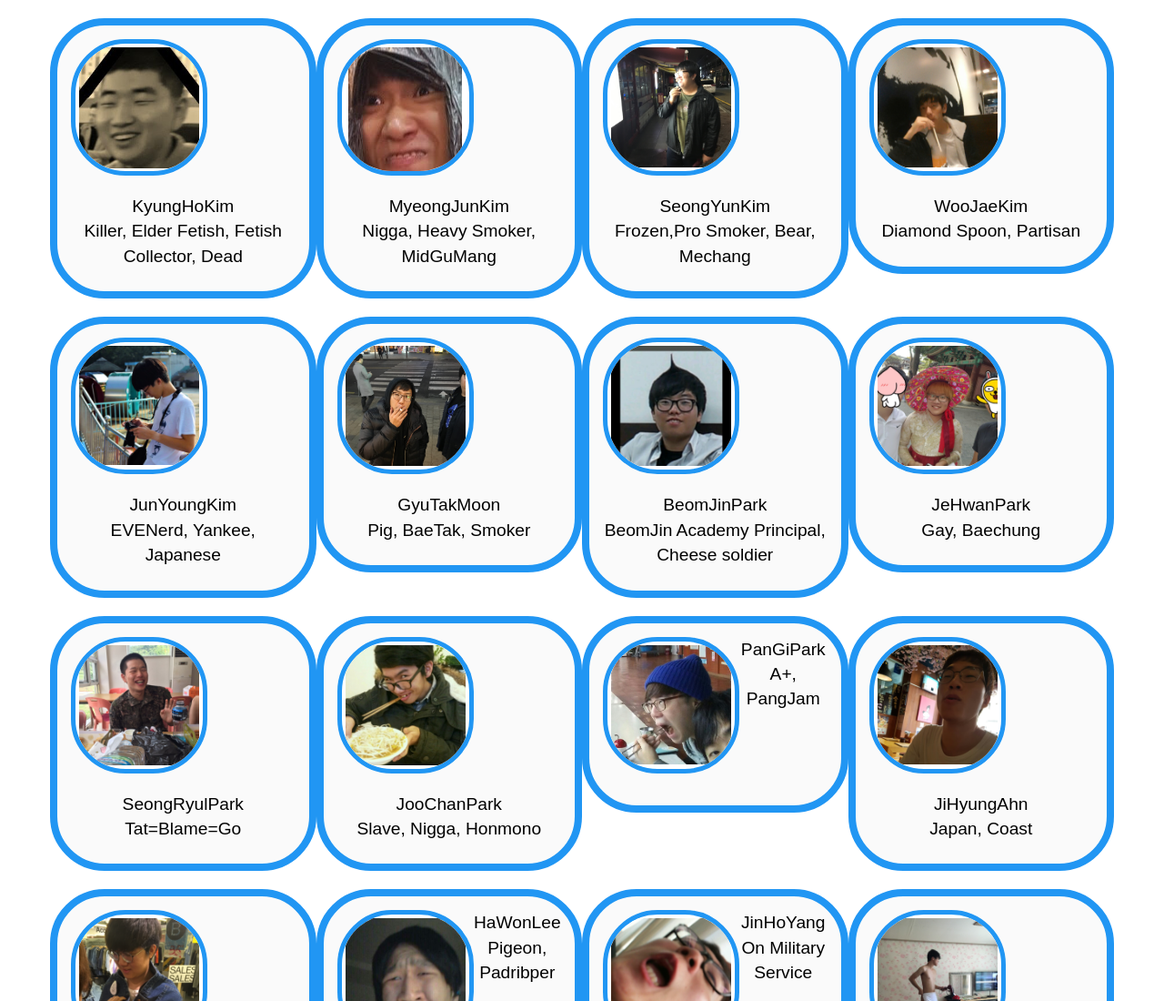
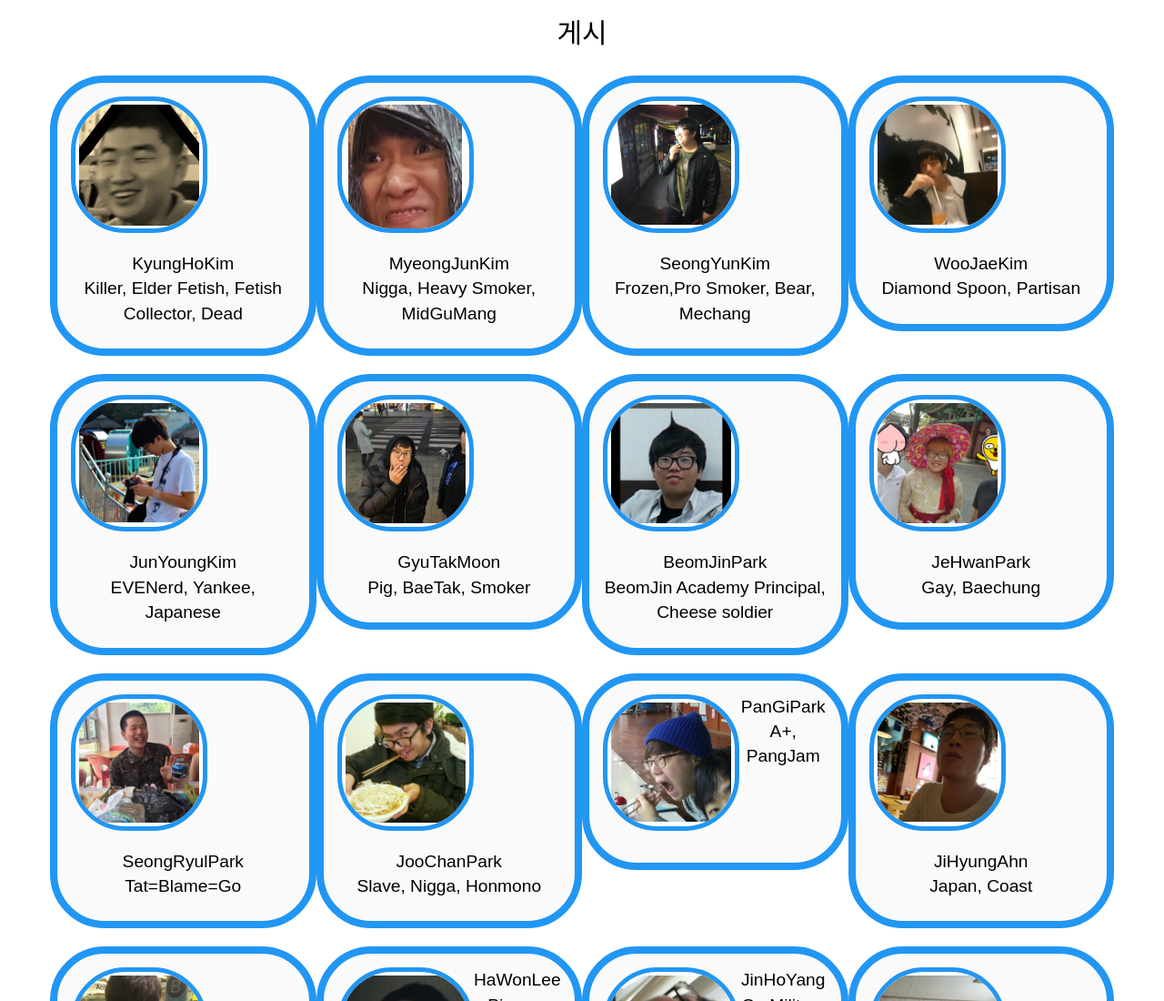
Before and after one commit to minusmo/staticbakssal, a plain HTML site: page index.html in a window 1280 px wide. Shown: the top 1100 px of the page at 91% size. Drawn offline with nearby package versions, Linux system fonts and the light colour scheme; a web font is replaced by a local one.

Commit message:
add link

```diff
--- a/index.html
+++ b/index.html
@@ -26,6 +26,11 @@
 
         <!-- Add your site or application content here -->
         <!-- <p>Hello world! This is HTML5 Boilerplate.</p> -->
+	    <div class="container">
+		    <a href='https://groups.google.com/forum/#!forum/bakssal'><h2>게시</h2></a>
+
+	    </div>
+
 
 
 		<div class="container">
```
